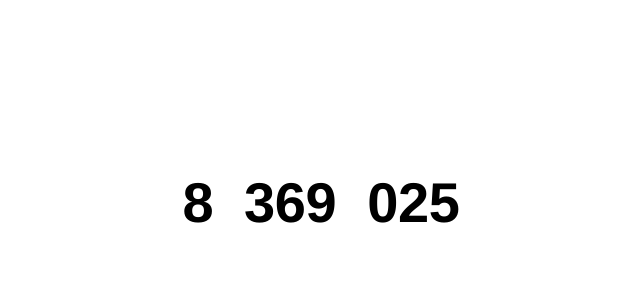
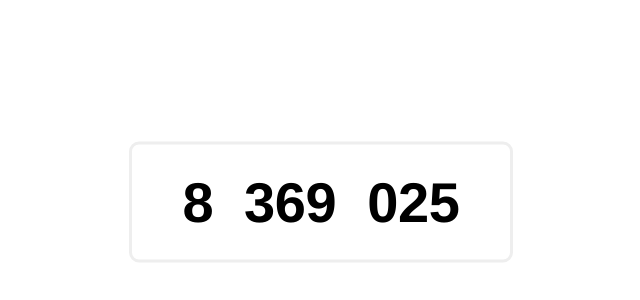
Before and after one commit to NazarkinRoman/better-minimal-counter, a website: page demo.html in a window 1280 px wide. Shown: the part 198-498 px from the top of the page, 319-959 px from the left. Drawn offline with Linux system fonts and the light colour scheme.

```diff
--- a/demo.html
+++ b/demo.html
@@ -4,26 +4,34 @@
 	<title>MinimalCounter Demo</title>
 	<meta charset="utf-8">
 	<meta name="viewport" content="width=device-width, minimum-scale=1.0, maximum-scale=1.0;">
+
 	<link rel="stylesheet" href="./dist/better-minimal-counter.css" type="text/css" media="screen" charset="utf-8">
 
 	<style type="text/css" media="screen">
-	  html, body{
+		html, body {
 			margin: 0; padding: 0;
 			height: 100%;
+			text-align: center;
 		}
 
-	  .better-minimal-counter{
+		#bmc-wrapper {
+			display: inline-block;
 			position: relative;
 			top: 50%;
 			transform: translate3d(0, -50%, 0);
+			border: 3px solid #eee;
+			padding: 30px 50px;
+			border-radius: 10px;
 		}
 	</style>
 </head>
 <body>
+	<span id="bmc-wrapper"></div>
+
 	<script type="text/javascript" src="./dist/better-minimal-counter.js"> </script>
 	<script type="text/javascript" charset="utf-8">
 		var bmc = new BetterMinimalCounter( 10000000 );
-		document.body.appendChild( bmc.el );
+		document.getElementById('bmc-wrapper').appendChild( bmc.el );
 
 		setInterval( function(){
 			bmc.update( Math.round( Math.random() * 10000000 ) );
```
Also changed, not shown: license.md, preview.gif. Lines whose indentation alone changed are shown as unchanged.
